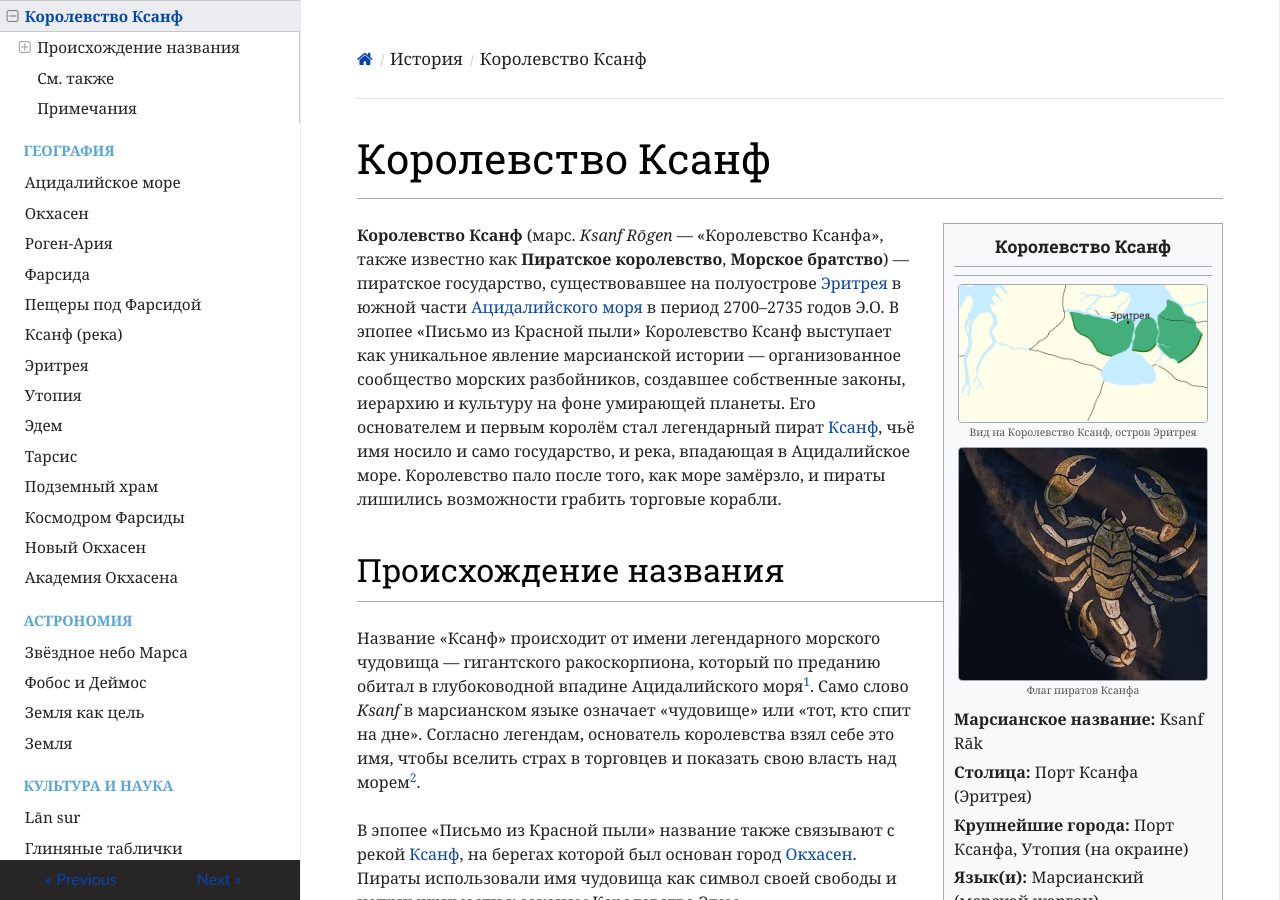
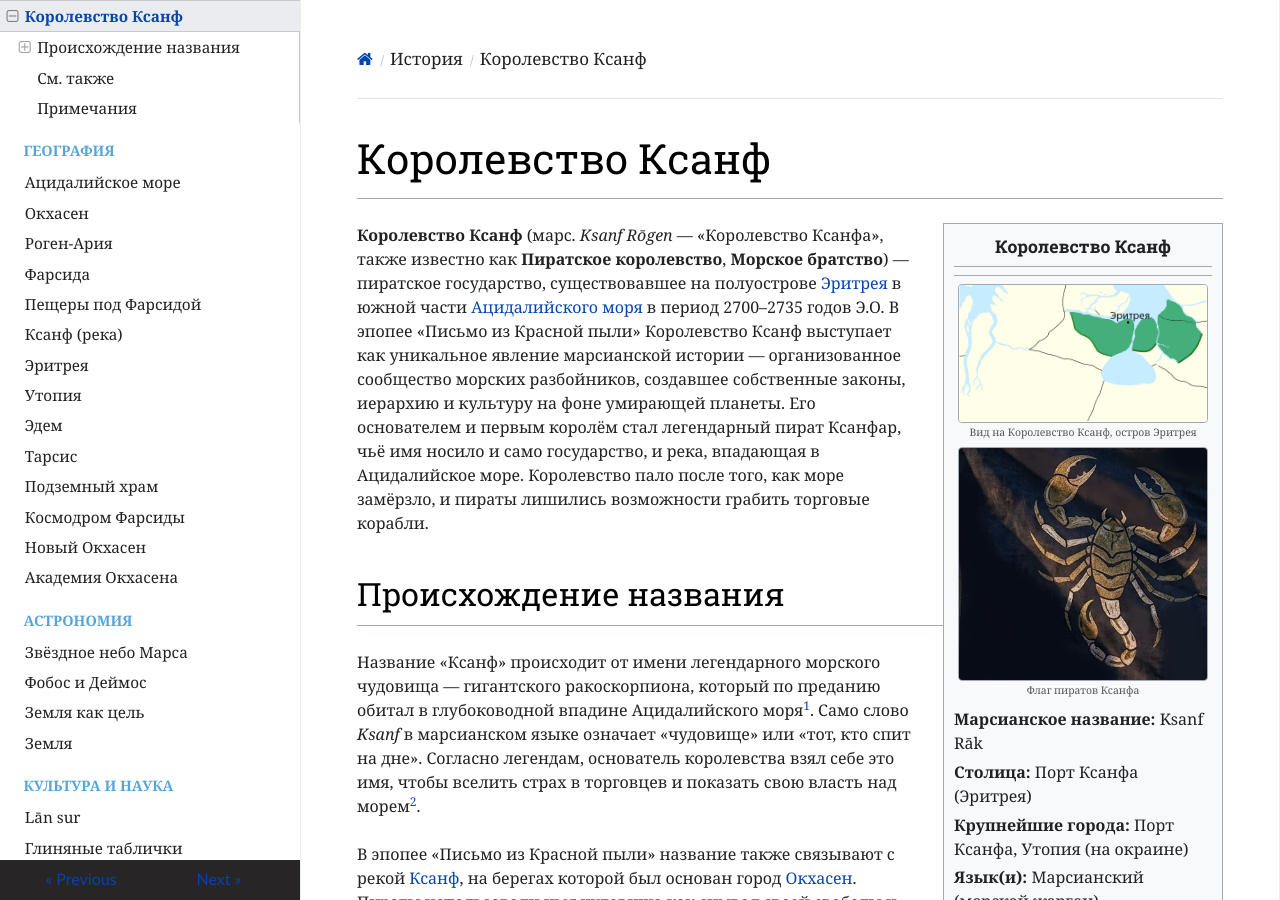
Before and after one commit to ivanhohlov14-bit/mars-encyclopedia, an MkDocs documentation site: the page built from docs/history/pirate-kingdom.md, in a window 1280 px wide and 900 px high. Built offline with MkDocs 1.6.1, drawn with Linux system fonts in a browser that asks for light colours; nearby versions of some CDN libraries.

Commit message:
Update pirate-kingdom.md

```diff
--- a/docs/history/pirate-kingdom.md
+++ b/docs/history/pirate-kingdom.md
@@ -29,7 +29,7 @@
   <p><b>Период существования:</b> 2700–2735 гг. Э.О.</p>
 </div>
 
-**Королевство Ксанф** (марс. *Ksanf Rōgen* — «Королевство Ксанфа», также известно как **Пиратское королевство**, **Морское братство**) — пиратское государство, существовавшее на полуострове [Эритрея](eritreya.md) в южной части [Ацидалийского моря](acidalia-sea.md) в период 2700–2735 годов Э.О. В эпопее «Письмо из Красной пыли» Королевство Ксанф выступает как уникальное явление марсианской истории — организованное сообщество морских разбойников, создавшее собственные законы, иерархию и культуру на фоне умирающей планеты. Его основателем и первым королём стал легендарный пират [Ксанф](ksanf-monster.md), чьё имя носило и само государство, и река, впадающая в Ацидалийское море. Королевство пало после того, как море замёрзло, и пираты лишились возможности грабить торговые корабли.
+**Королевство Ксанф** (марс. *Ksanf Rōgen* — «Королевство Ксанфа», также известно как **Пиратское королевство**, **Морское братство**) — пиратское государство, существовавшее на полуострове [Эритрея](eritreya.md) в южной части [Ацидалийского моря](acidalia-sea.md) в период 2700–2735 годов Э.О. В эпопее «Письмо из Красной пыли» Королевство Ксанф выступает как уникальное явление марсианской истории — организованное сообщество морских разбойников, создавшее собственные законы, иерархию и культуру на фоне умирающей планеты. Его основателем и первым королём стал легендарный пират Ксанфар, чьё имя носило и само государство, и река, впадающая в Ацидалийское море. Королевство пало после того, как море замёрзло, и пираты лишились возможности грабить торговые корабли.
 
 
 
```
